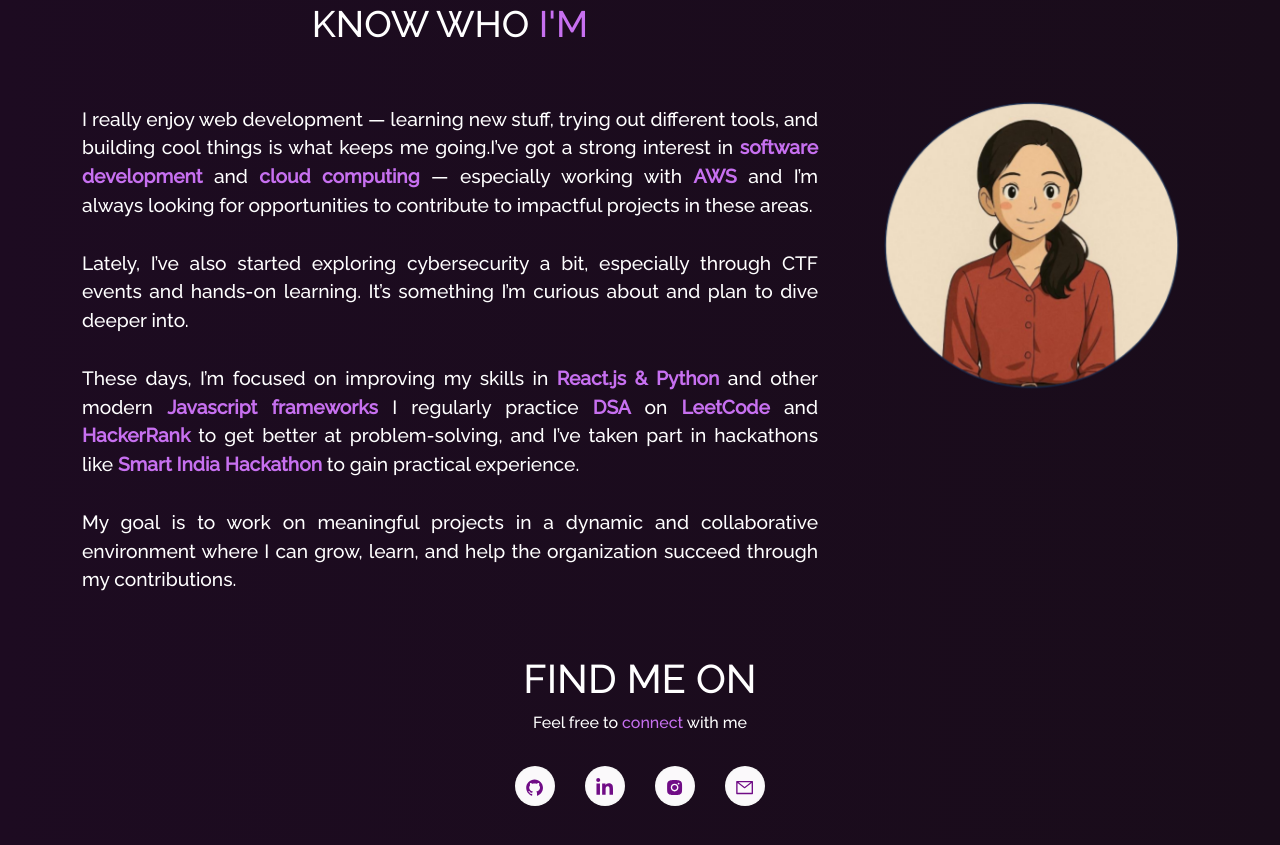
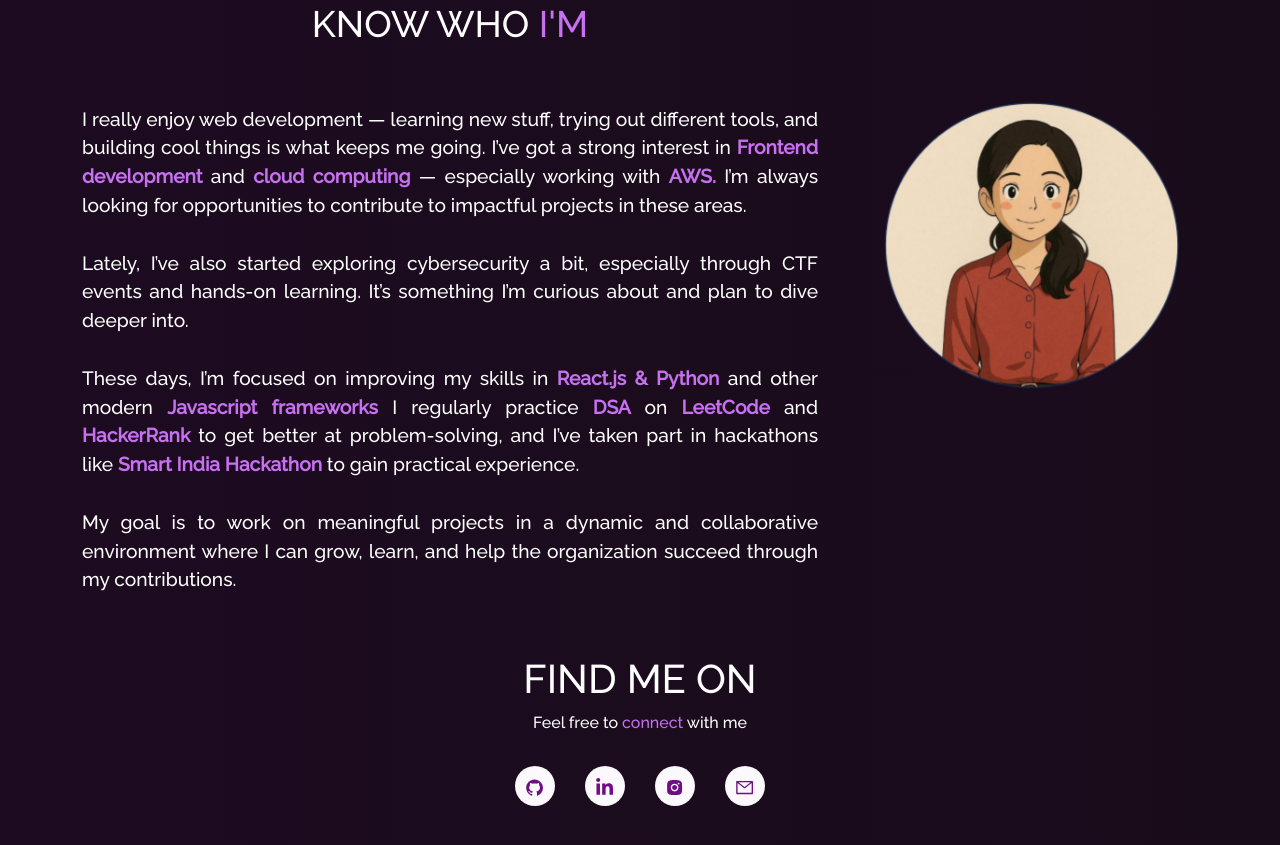
Before and after one commit to harshika53/.harshika_portfolio, a React (Create React App) app: page / in a window 1280 px wide. Shown: the part 900-1745 px from the top of the page. Built offline with nearby package versions, Linux system fonts and the light colour scheme.

Commit message:
added styling related changes

```diff
--- a/src/components/Home/Home2.js
+++ b/src/components/Home/Home2.js
@@ -19,7 +19,7 @@
               KNOW WHO <span className="purple"> I'M  </span>
             </h1>
             <p className="home-about-body" style={{ textAlign: "justify" }}>
-               I really enjoy web development — learning new stuff, trying out different tools, and building cool things is what keeps me going.I’ve got a strong interest in <b className="purple">software development </b> and <b className="purple">cloud computing </b> — especially working with <b className="purple"> AWS </b> and I’m always looking for opportunities to contribute to impactful projects in these areas.
+               I really enjoy web development — learning new stuff, trying out different tools, and building cool things is what keeps me going. I’ve got a strong interest in <b className="purple">Frontend development </b> and <b className="purple">cloud computing </b> — especially working with <b className="purple"> AWS. </b> I’m always looking for opportunities to contribute to impactful projects in these areas.
               <br />
               <br />
               Lately, I’ve also started exploring cybersecurity a bit, especially through CTF events and hands-on learning. It’s something I’m curious about and plan to dive deeper into.
```
